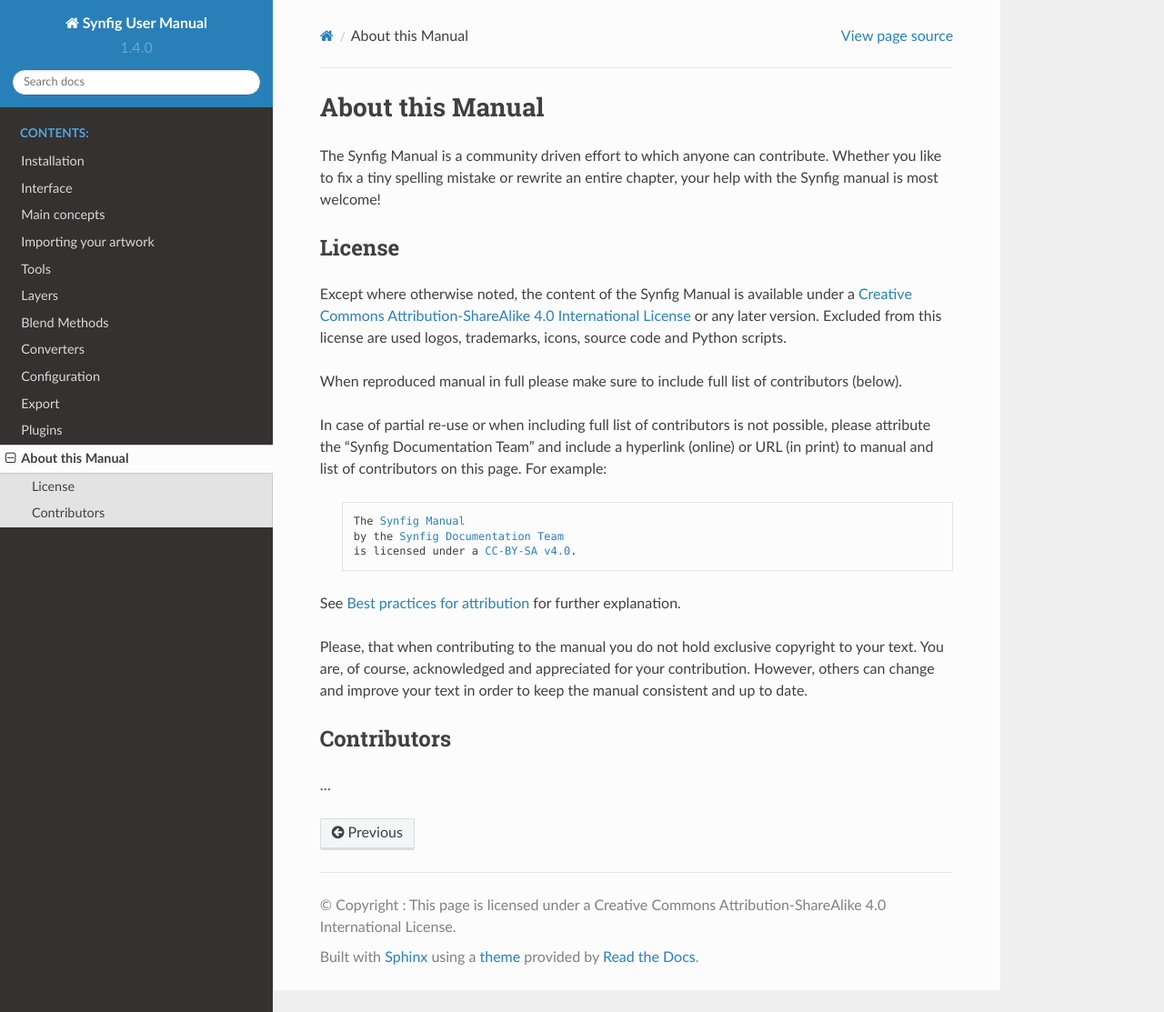
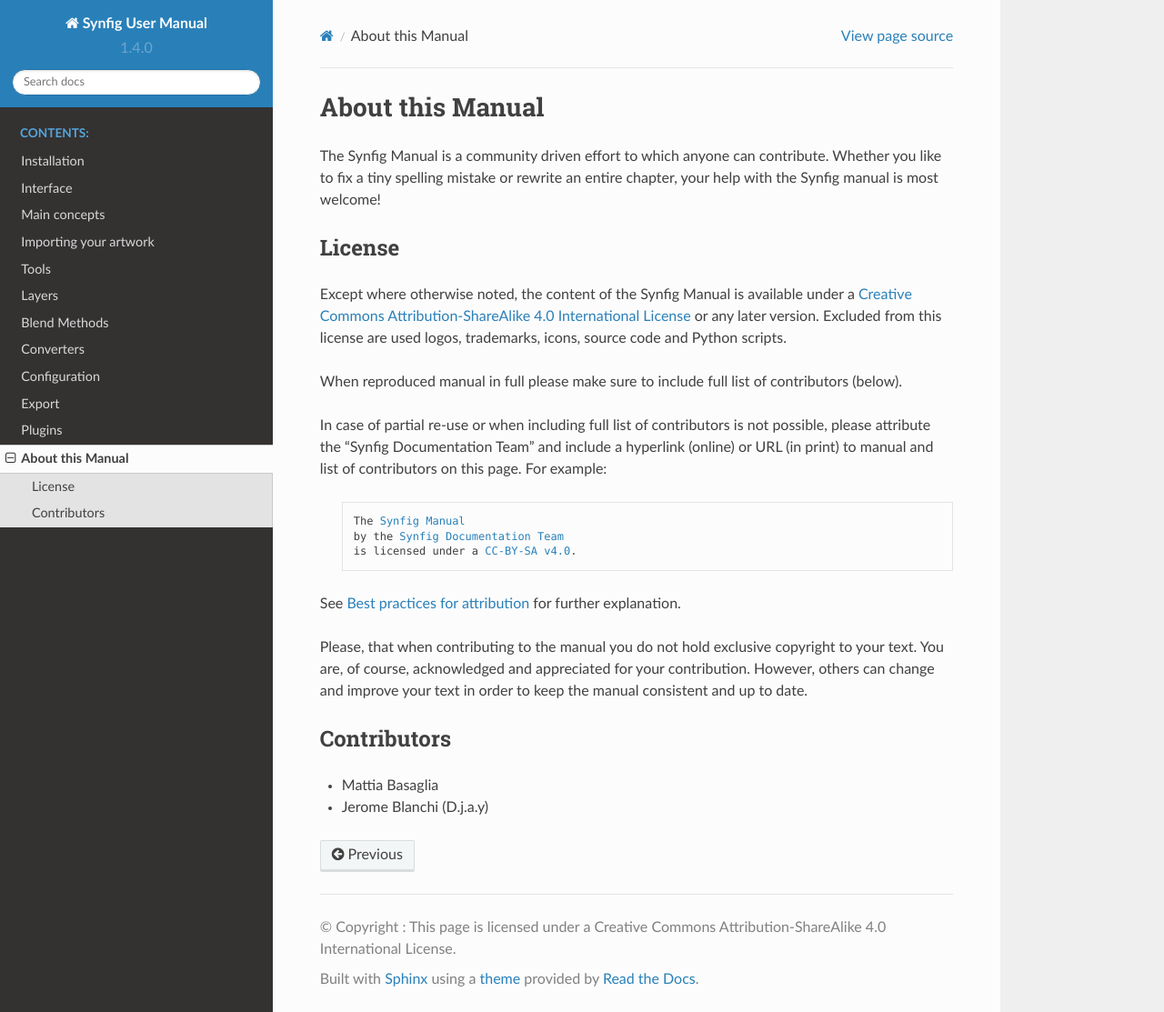
Before and after one commit to synfig/synfig-docs, a Sphinx documentation site: the page built from source/about.rst, in a window 1280 px wide and 1113 px high. Shown: the whole window at 91% size. Built offline with Sphinx 7.4.7 and the Read the Docs theme 2.0.0, drawn with Linux system fonts in a browser that asks for light colours.

Commit message:
Add contributors

```diff
--- a/source/about.rst
+++ b/source/about.rst
@@ -39,4 +39,6 @@
 Contributors
 ===============
 
-...
+
+* Mattia Basaglia
+* Jerome Blanchi (D.j.a.y)
```
